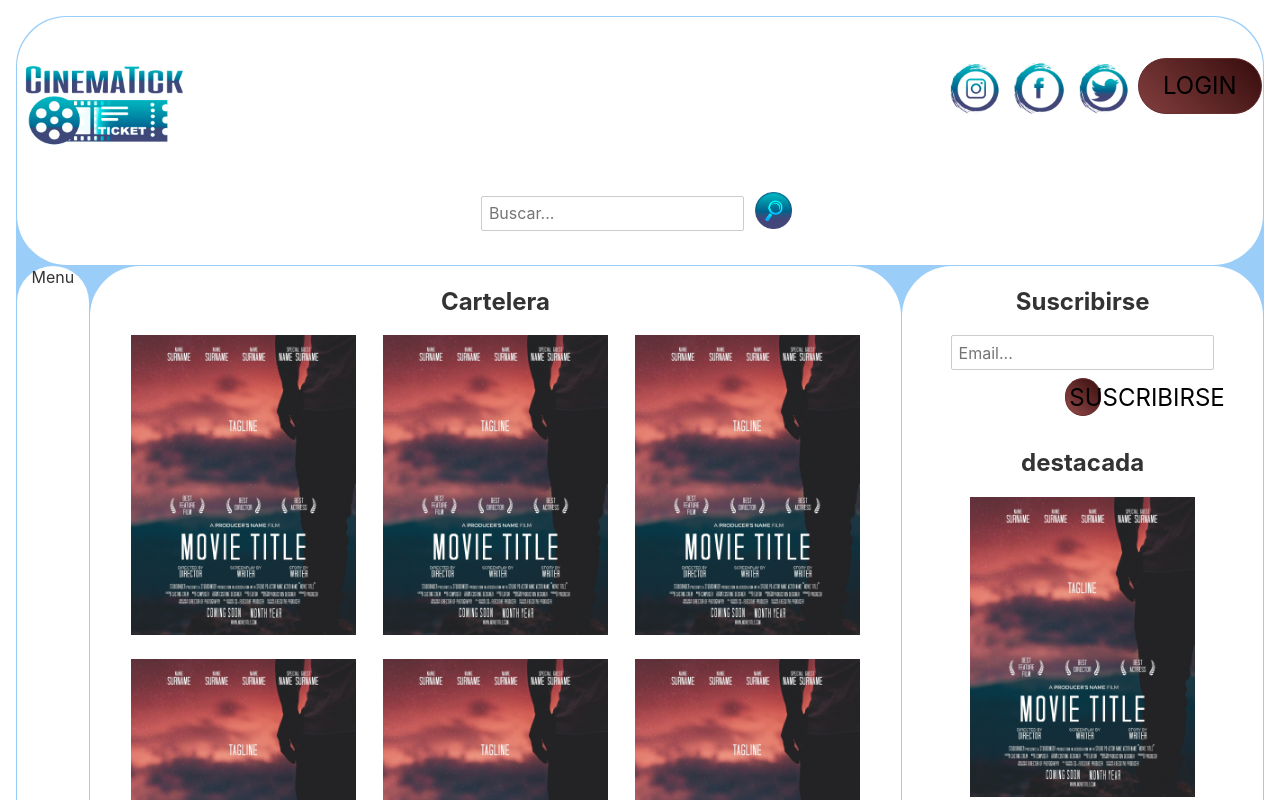
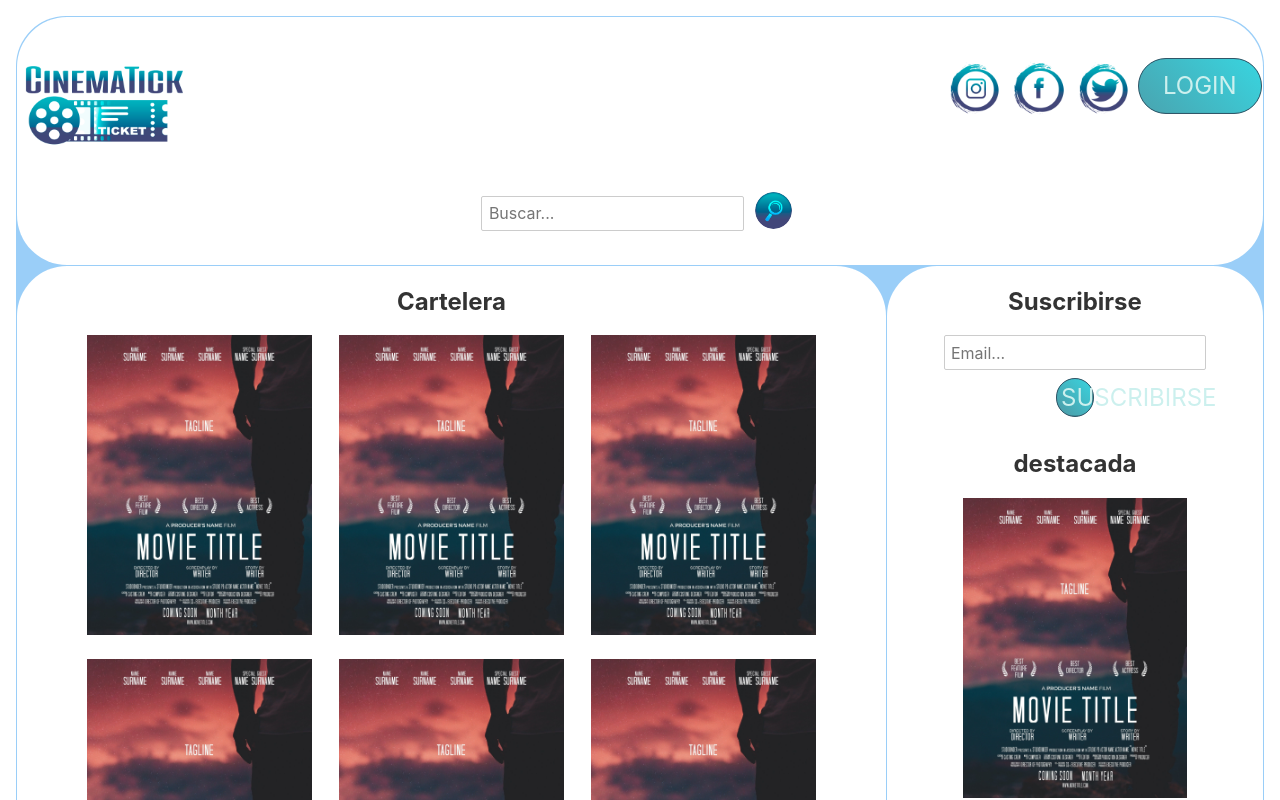
Before and after one commit to Maurialva/CinematickV2, a Svelte app: page / in a window 1280 px wide. Shown: the top 800 px of the page. Built offline with nearby package versions, Linux system fonts and the light colour scheme.

Commit message:
agregado grid

```diff
--- a/public/index.html
+++ b/public/index.html
@@ -11,34 +11,7 @@
 	<link rel='stylesheet' href='/build/bundle.css'>
 
 	<script defer src='/build/bundle.js'></script>
-	<style>
-		.item1 { grid-area: header; }
-		.item2 { grid-area: menu; }
-		.item3 { grid-area: main; }
-		.item4 { grid-area: right; }
-		.item5 { grid-area: footer; }
 
-		.grid-container {
-		  display: grid;
-		  grid-template-areas:
-			'header header header header header header'
-			'menu main main main right right'
-			'footer footer footer footer footer footer';
-		  grid-gap: 1px;
-		  background-color: #9acef8;
-		  padding: 1px;
-		  border-radius: 50px;
-		}
-
-		.grid-container > div {
-		  background-color: rgba(255, 255, 255);
-		  text-align: center;
-		  padding: 1px;
-		  border-radius: 50px;
-		  border-color: aqua;
-
-		}
-		</style>
 </head>
 
 <body>
--- a/src/App.svelte
+++ b/src/App.svelte
@@ -6,6 +6,7 @@ import Cartelera from './Cartelera.svelte';
 import Socialicon from './Socialicon.svelte';
 import Searconteiner from './Searchconteiner.svelte';
 import Searchconteiner from './Searchconteiner.svelte';
+import Grid from './Grid.svelte';
 
 	let src = 'logocinematick.png';
 		let namel = 'logo';
@@ -15,30 +16,12 @@ import Searchconteiner from './Searchconteiner.svelte';
 	}
 	function setpagename() {
 	location.href='login.html';
-
-	switch(pagenumber)
-	{
-	case "1": ti="CinemaTick - inicio";break;
-	case "2": ti="CinemaTick - Login";break;
-	case "3": ti="CinemaTick - Registro";break;
-	case "4": ti="CinemaTick - Sobre nosotros";break;
-	case "5": ti="CinemaTick - Contactarse";break;
-	case "6": ti="CinemaTick - Ayuda";break;
-	case "7": ti="CinemaTick - Busqueda";break;
-	case "8": ti="CinemaTick - Pelicula";break;
-	case "9": ti="CinemaTick - Seleccion de Butacas";break;
-	case "10": ti="CinemaTick - Datos de compra";break;
-	case "11": ti="CinemaTick - Error";break;
-	}
 }
 </script>
-
-<svelte:head>
-	<title>{ti}</title>
-</svelte:head>
+<Grid {pagenumber}/>
 <body>
 	<div class="grid-container">
-		<div class="item1">
+		<div class="menuhead">
 			<br>
 			<br>
 
@@ -59,14 +42,25 @@ import Searchconteiner from './Searchconteiner.svelte';
 			</div>
 
 		</div>
-		<div class="item2">Menu</div>
-		<div class="item3">
+		{#if pagenumber==7}
+		<div class="menuleft"></div>
+		{/if}
+
+		<div class="menucenter">
+		{#if pagenumber==1}
 		<div id="cartelera">
 
 			<Cartelera/>
 		</div>
+
+
+		{/if}
+
+
+
 		</div>
-		<div class="item4">
+		{#if pagenumber==1 }
+		<div class="menuright">
 			<div id="suscripcion">
 				<h2>Suscribirse</h2>
 				<input type="text" placeholder="Email..." name="suscrip"  ><br>
@@ -80,7 +74,9 @@ import Searchconteiner from './Searchconteiner.svelte';
 					</figure>
 					</div>
 		</div>
-		<div class="item5">
+		{/if}
+		<div class="menufoot">
+			<br>
 			<a class="foot" href="http://localhost:5000/"> INICIO</a>&nbsp;&nbsp;&nbsp;&nbsp;&nbsp;&nbsp;
 			&nbsp;&nbsp;&nbsp;&nbsp;&nbsp;&nbsp;
 			<a class="foot"  href="http://localhost:5000/"> SOBRE NOSOTROS</a>&nbsp;&nbsp;&nbsp;&nbsp;&nbsp;&nbsp;
@@ -88,6 +84,8 @@ import Searchconteiner from './Searchconteiner.svelte';
 			<a class="foot" href="http://localhost:5000/"> CONTACTO</a>&nbsp;&nbsp;&nbsp;&nbsp;&nbsp;&nbsp;
 			&nbsp;&nbsp;&nbsp;&nbsp;&nbsp;&nbsp;
 			<a class="foot" href="http://localhost:5000/"> AYUDA</a>&nbsp;&nbsp;&nbsp;&nbsp;&nbsp;&nbsp;
+			<br>
+			<br>
 		</div>
 	  </div>
 </body>
@@ -101,7 +99,7 @@ import Searchconteiner from './Searchconteiner.svelte';
 	}
 
 	h1 {
-		color: #ff3e00;
+		color: #11809c;
 		text-transform: uppercase;
 		font-size: 4em;
 		font-weight: 100;
--- a/src/CustomButton.svelte
+++ b/src/CustomButton.svelte
@@ -18,26 +18,26 @@
 	button {
 		height: auto;
 		width: 10% ;
-		background-color: rgb(90, 29, 29);
-		border-color: #693030;
+		background-color: rgb(29, 81, 90);
+		border-color: #305769;
 		background-position: 100%;
 		background-size: 400%;
 		transition: background 900ms ease-in-out;
 		text-align: center;
-		color: rgb(0, 0, 0);
+		color: rgb(204, 240, 238);
 		font-size: 150%;
 		padding: 1%;
 		border-radius: 50px;
-		background-image: linear-gradient(45deg,rgb(65, 9, 9) 0%, rgb(158, 80, 80) 56%, rgb(54, 12, 12) 100%);
+		background-image: linear-gradient(45deg,rgb(9, 31, 65) 0%, rgb(80, 146, 158) 56%, rgb(56, 213, 224) 100%);
 		vertical-align:top ;
-		border: 10% solid rgb(47, 6, 6);
+		border: 10% solid rgb(6, 42, 47);
 		display: inline-block;
 		cursor: pointer;
 	}
 	button:hover {
 		background-position: 0;
-		color: rgb(87, 12, 12);
-		background-image: linear-gradient(43deg,rgb(0, 0, 0) 0%, rgb(37, 26, 26) 56%, rgb(39, 4, 4) 100%);
+		color: rgb(13, 12, 87);
+		background-image: linear-gradient(83deg,rgb(96, 47, 100) 0%, rgb(28, 166, 221) 25%, rgb(86, 152, 163) 100%);
 		color: rgb(255, 255, 255);
 	}
 </style>
--- /dev/null
+++ b/src/Grid.svelte
@@ -0,0 +1,122 @@
+
+<script>
+export let pagenumber;
+let ti;
+switch(pagenumber)
+	{
+	case "1": ti="CinemaTick - inicio";break;
+	case "2": ti="CinemaTick - Login";break;
+	case "3": ti="CinemaTick - Registro";break;
+	case "4": ti="CinemaTick - Sobre nosotros";break;
+	case "5": ti="CinemaTick - Contactarse";break;
+	case "6": ti="CinemaTick - Ayuda";break;
+	case "7": ti="CinemaTick - Busqueda";break;
+	case "8": ti="CinemaTick - Pelicula";break;
+	case "9": ti="CinemaTick - Seleccion de Butacas";break;
+	case "10": ti="CinemaTick - Datos de compra";break;
+	case "11": ti="CinemaTick - Error";break;
+	}
+
+</script>
+
+
+
+{#if pagenumber=="1"}
+
+    <style>
+
+    .menuhead { grid-area: header; }
+    .menuleft { grid-area: menu; }
+    .menucenter { grid-area: main; }
+    .menuright { grid-area: right; }
+    .menufoot { grid-area: footer; }
+
+    .grid-container {
+      display: grid;
+      grid-template-areas:
+        'header header header header header header'
+        'main main main main right right'
+        'footer footer footer footer footer footer';
+      grid-gap: 1px;
+      background-color: #9acef8;
+      padding: 1px;
+      border-radius: 50px;
+    }
+
+    .grid-container > div {
+      background-color: rgba(255, 255, 255);
+      text-align: center;
+      padding: 1px;
+      border-radius: 50px;
+      border-color: aqua;
+
+    }
+    </style>
+
+{:else if pagenumber=="7"}
+
+<style>
+
+    .menuhead { grid-area: header; }
+    .menuleft { grid-area: menu; }
+    .menucenter { grid-area: main; }
+    .menuright { grid-area: right; }
+    .menufoot { grid-area: footer; }
+
+    .grid-container {
+      display: grid;
+      grid-template-areas:
+        'header header header header header header'
+        'menu menu main main main main'
+        'footer footer footer footer footer footer';
+      grid-gap: 1px;
+      background-color: #9acef8;
+      padding: 1px;
+      border-radius: 50px;
+    }
+
+    .grid-container > div {
+      background-color: rgba(255, 255, 255);
+      text-align: center;
+      padding: 1px;
+      border-radius: 50px;
+      border-color: aqua;
+
+    }
+    </style>
+{:else }
+
+<style>
+
+    .menuhead { grid-area: header; }
+    .menuleft { grid-area: menu; }
+    .menucenter { grid-area: main; }
+    .menuright { grid-area: right; }
+    .menufoot { grid-area: footer; }
+
+    .grid-container {
+      display: grid;
+      grid-template-areas:
+        'header header header header header header'
+        'main main main main main main'
+        'footer footer footer footer footer footer';
+      grid-gap: 1px;
+      background-color: #9acef8;
+      padding: 1px;
+      border-radius: 50px;
+    }
+
+    .grid-container > div {
+      background-color: rgba(255, 255, 255);
+      text-align: center;
+      padding: 1px;
+      border-radius: 50px;
+      border-color: aqua;
+
+    }
+    </style>
+{/if}
+
+<svelte:head>
+	<title>{ti}</title>
+</svelte:head>
--- a/src/Searchicon.svelte
+++ b/src/Searchicon.svelte
@@ -1,5 +1,6 @@
 
 <script>
+   let image="/icon_search1h.png";
 
 </script>
 <input type="image" src="icon_search1.png" onmouseover='./icon_search1h.png' onmouseout="icon_search1.png" alt="Submit"  />
@@ -13,6 +14,23 @@ input[type=image]{
 border: none;
 cursor: pointer;
 vertical-align:middle;
+
+
+		src: url("/icon_search1h.png");
+		background-position: 100%;
+		background-size: 100%;
+		transition: background 900ms ease-in-out;
+        border-radius: 50px;
 }
 
+input[type=image]:hover
+{
+        src: url("/icon_search1h.png");
+		background-position: 80%;
+		background-size: 80%;
+
+		transition: background 900ms ease-in-out;
+        background-color: rgb(81, 29, 90);
+		border-color: #643069;
+}
 </style>
```
Lines whose indentation alone changed are shown as unchanged.
